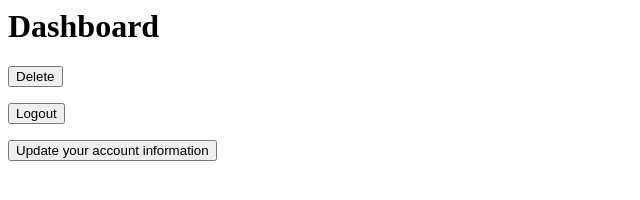
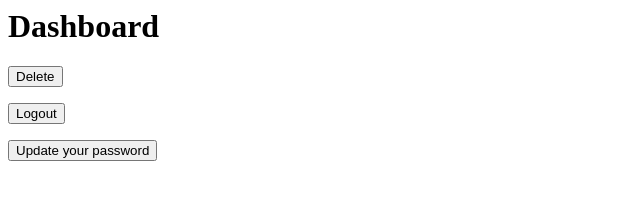
Before and after one commit to OlafurIngi/EksamensOpgave-Olafur, a website: page src/views/index.html in a window 1280 px wide. Shown: the whole page, without its empty margins (0-640 px from the left). Drawn offline with Linux system fonts and the light colour scheme; sample sign-in values are in the browser's storage.

Commit message:
update index.htmk

```diff
--- a/src/views/index.html
+++ b/src/views/index.html
@@ -16,7 +16,7 @@
     </form>
     <!--A form which redirects the user to the update site-->
     <form action="update.html">
-      <input type="submit" value="Update your account information" />
+      <input type="submit" value="Update your password" />
   </form>
   </body>
 </html>
```
